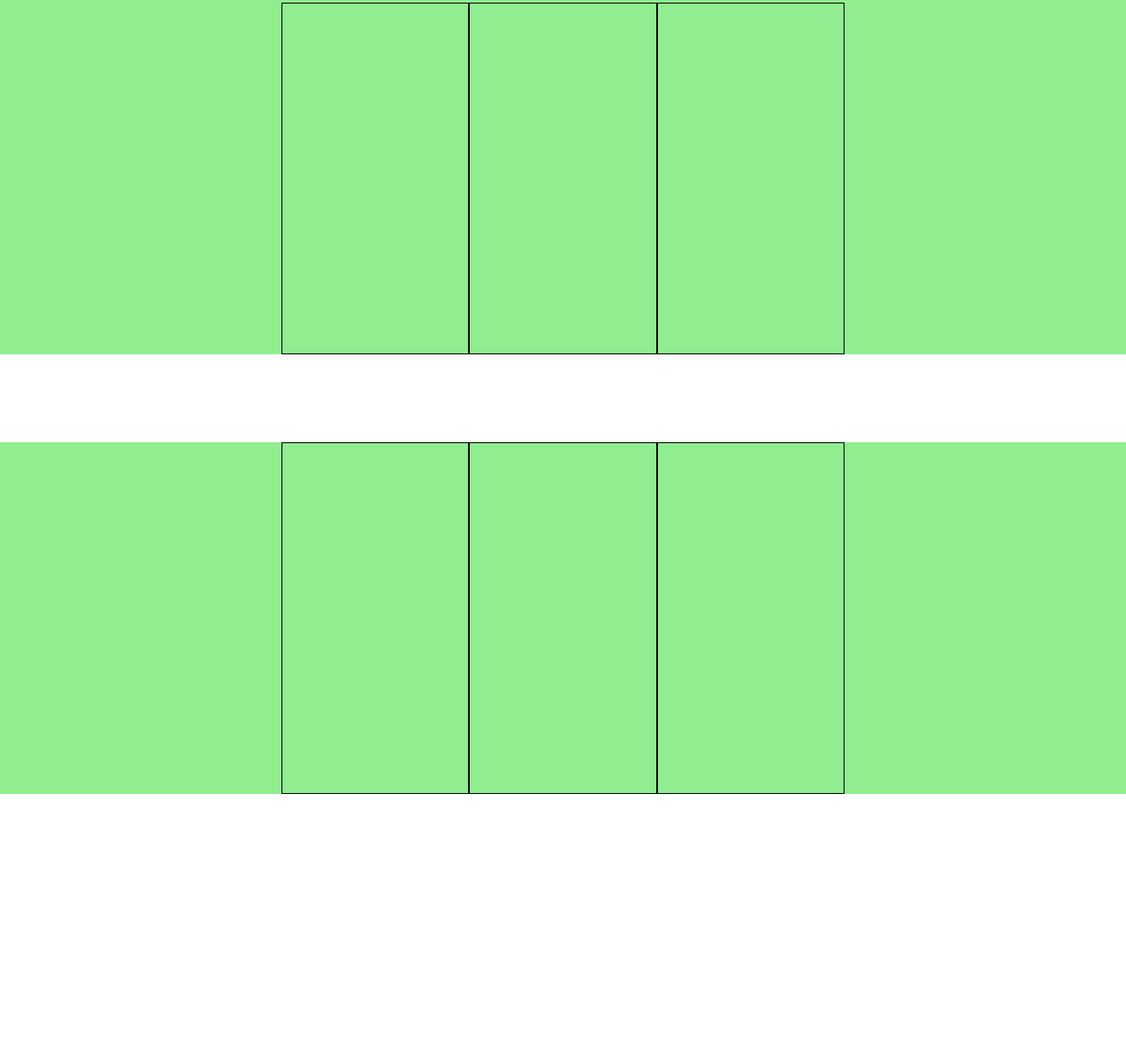
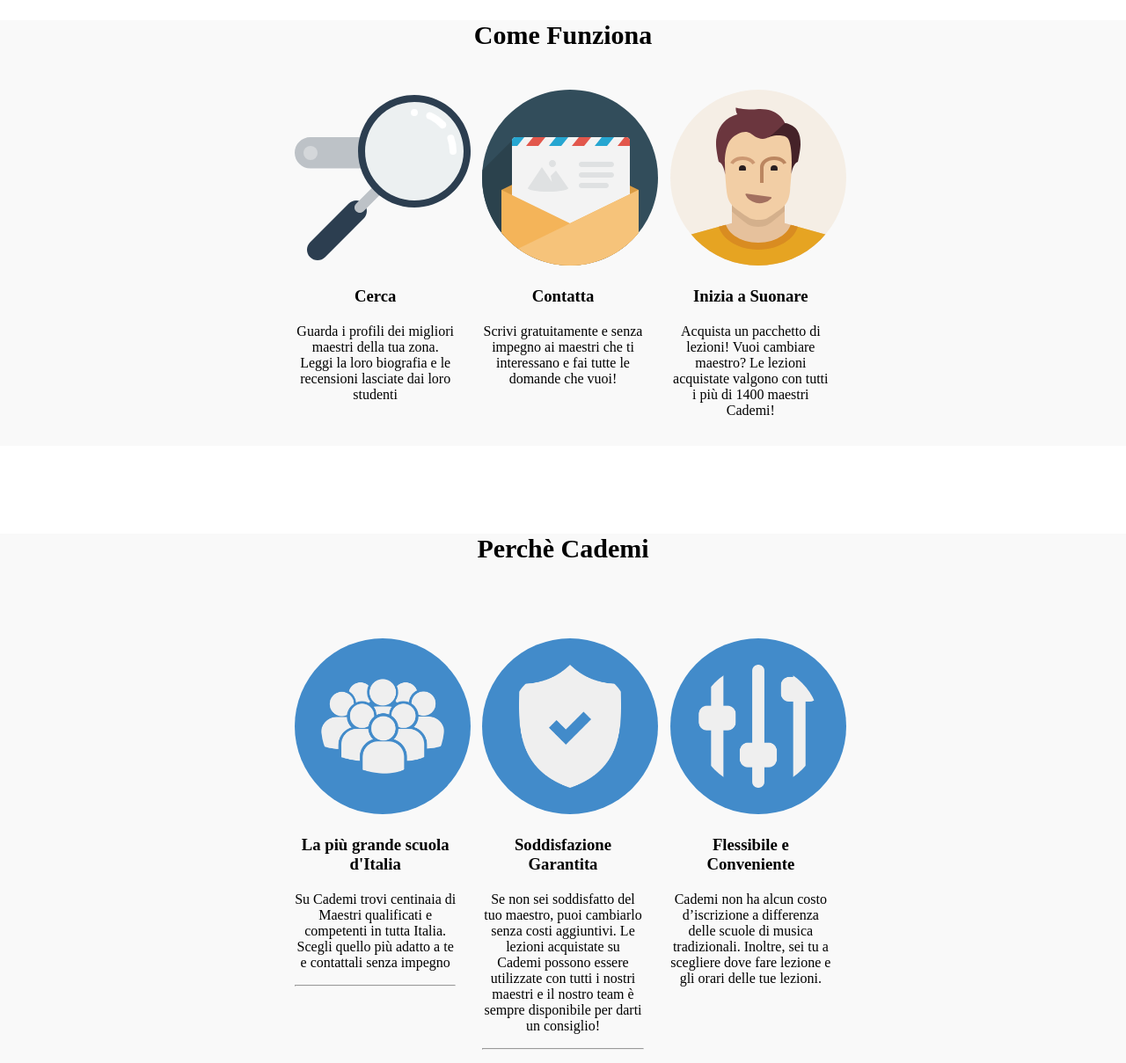
Before and after one commit to Shamo84/html-css-resp-wannabe-12bool, a plain HTML site: page index.html in a window 1280 px wide. Shown: the part 625-1834 px from the top of the page at 88% size. Before the commit the page ends 1528 px from the top, so only its background shows below. Drawn offline with Linux system fonts and the light colour scheme.

Commit message:
quasi finito

```diff
--- a/css/style.css
+++ b/css/style.css
@@ -1,6 +1,6 @@
 body {
   text-align: center;
-  margin: 0 auto;
+  margin: 100px auto 0;
 }
 
 .container {
@@ -8,13 +8,12 @@ body {
 }
 
 .container [class*="col-"] {
-  height: 400px;
+  /* height: 370px; */
+  padding: 15px;
 }
 
 main .container {
-  background-color: grey;
-  background-size: 100vw;
-  overflow: visible;
+  background-color: #F9F9F9;
   margin-top: 100px;
 }
 
@@ -22,3 +21,24 @@ h2 {
   font-size: 30px;
   margin-bottom: 30px;
 }
+
+h3 {
+  margin-bottom: 20px;
+}
+
+img {
+  height: 200px;
+  margin-bottom: 20px;
+}
+
+.container.cademi img {
+  background-color: #428bca;
+  border-radius: 50%;
+  padding: 30px;
+  margin-top: 40px;
+}
+
+p {
+  font-size: 16px;
+  margin-bottom: 16px;
+}
--- a/index.html
+++ b/index.html
@@ -7,25 +7,64 @@
     <link rel="stylesheet" href="css/style.css">
     <title>Wannabe 12bool</title>
   </head>
-  <body class="debug">
+  <body class="">
     <header>
       <div class="container">
         <h2>Lezioni dove vuoi tu</h2>
-        <div class="col-lg-offset-3 col-lg-3 col-md-4 col-xs-6"></div>
-        <div class="col-lg-3 col-md-2 col-xs-offset-3 col-xs-6"></div>
+        <div class="col-lg-offset-3 col-lg-3 col-md-4 col-xs-6">
+          <img src="img/icon/maps.png" alt="a casa tua">
+          <h3>A Casa Tua</h3>
+          <p>Scegli il tuo maestro preferito e prenota la prima lezione a casa tua, a casa del maestro o nel suo studio</p>
+        </div>
+        <div class="col-lg-3 col-md-2 col-xs-offset-3 col-xs-6">
+          <img src="img/icon/screen.png" alt="">
+          <h3>Online</h3>
+          <p>Impara senza muoverti da casa! Scegli da una vastissima lista di maestri abilitati all'insegnamento online, senza doverti preoccupare di distanze e spostamenti</p>
+
+        </div>
       </div>
     </header>
     <main>
       <div class="container">
         <h2>Come Funziona</h2>
-        <div class="col-lg-offset-3 col-lg-2 col-md-3 col-xs-6"></div>
-        <div class="col-lg-2 col-md-3 col-xs-offset-3 col-xs-6"></div>
-        <div class="col-lg-2 col-md-offset-3 col-md-6 col-xs-offset-3 col-xs-6"></div>
+        <div class="col-lg-offset-3 col-lg-2 col-md-3 col-xs-6">
+          <img src="img/search.svg" alt="search">
+          <h3>Cerca</h3>
+          <p>Guarda i profili dei migliori maestri della tua zona. Leggi la loro biografia e le recensioni lasciate dai loro studenti</p>
+
+        </div>
+        <div class="col-lg-2 col-md-3 col-xs-offset-3 col-xs-6">
+          <img src="img/letter.svg" alt="letter">
+          <h3>Contatta</h3>
+          <p>Scrivi gratuitamente e senza impegno ai maestri che ti interessano e fai tutte le domande che vuoi!</p>
+
+        </div>
+        <div class="col-lg-2 col-md-offset-3 col-md-6 col-xs-offset-3 col-xs-6">
+          <img src="img/male.svg" alt="mail">
+          <h3>Inizia a Suonare</h3>
+          <p>Acquista un pacchetto di lezioni! Vuoi cambiare maestro? Le lezioni acquistate valgono con tutti i più di 1400 maestri Cademi!</p>
+
+        </div>
       </div>
-      <div class="container">
-        <div class="col-lg-offset-3 col-lg-2 col-md-6 col-xs-6"></div>
-        <div class="col-lg-2 col-md-offset-3 col-md-6 col-xs-offset-3 col-xs-6"></div>
-        <div class="col-lg-2 col-md-offset-3 col-md-6 col-xs-offset-3 col-xs-6"></div>
+      <div class="container cademi">
+        <h2>Perch&egrave; Cademi</h2>
+        <div class="col-lg-offset-3 col-lg-2 col-md-6 col-xs-6">
+          <img src="img/icon/profile.png" alt="profile">
+          <h3>La più grande scuola d'Italia</h3>
+          <p>Su Cademi trovi centinaia di Maestri qualificati e competenti in tutta Italia. Scegli quello più adatto a te e contattali senza impegno</p>
+          <hr>
+        </div>
+        <div class="col-lg-2 col-md-offset-3 col-md-6 col-xs-offset-3 col-xs-6">
+          <img src="img/icon/secure.png" alt="secure">
+          <h3>Soddisfazione Garantita</h3>
+          <p>Se non sei soddisfatto del tuo maestro, puoi cambiarlo senza costi aggiuntivi. Le lezioni acquistate su Cademi possono essere utilizzate con tutti i nostri maestri e il nostro team è sempre disponibile per darti un consiglio!</p>
+          <hr>
+        </div>
+        <div class="col-lg-2 col-md-offset-3 col-md-6 col-xs-offset-3 col-xs-6">
+          <img src="img/icon/flex.png" alt="flex">
+          <h3>Flessibile e Conveniente</h3>
+          <p>Cademi non ha alcun costo d’iscrizione a differenza delle scuole di musica tradizionali. Inoltre, sei tu a scegliere dove fare lezione e gli orari delle tue lezioni.</p>
+        </div>
       </div>
     </main>
   </body>
```
